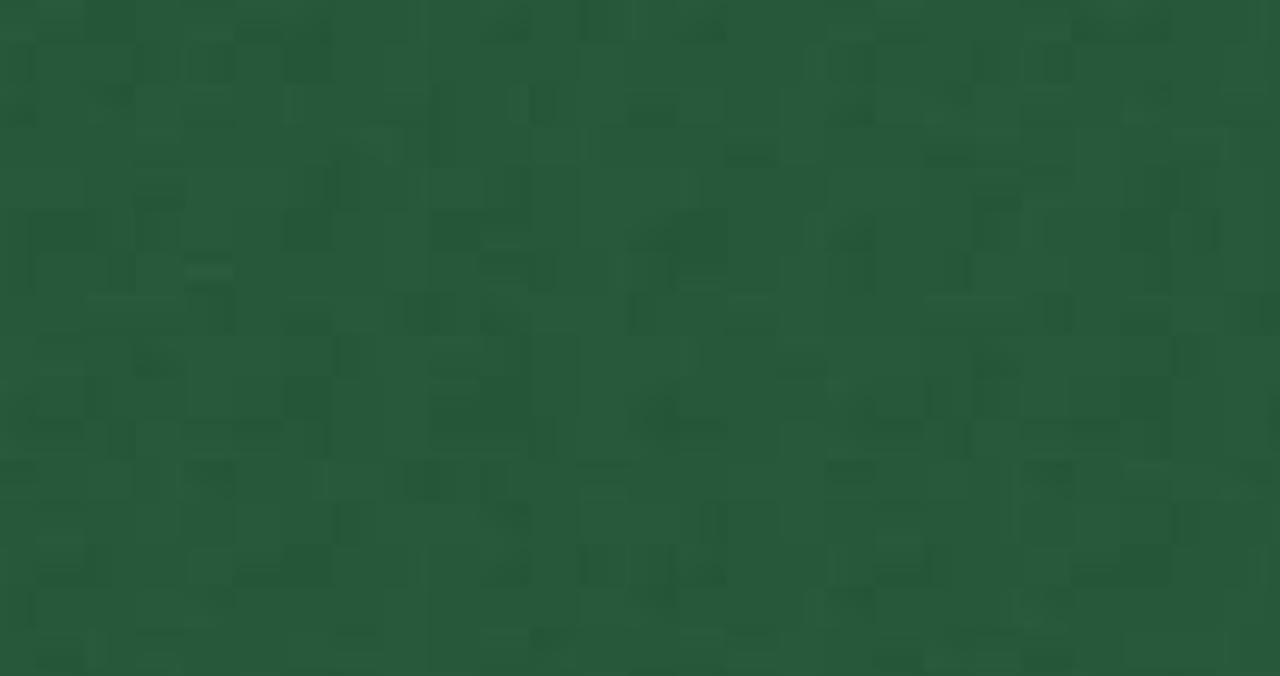
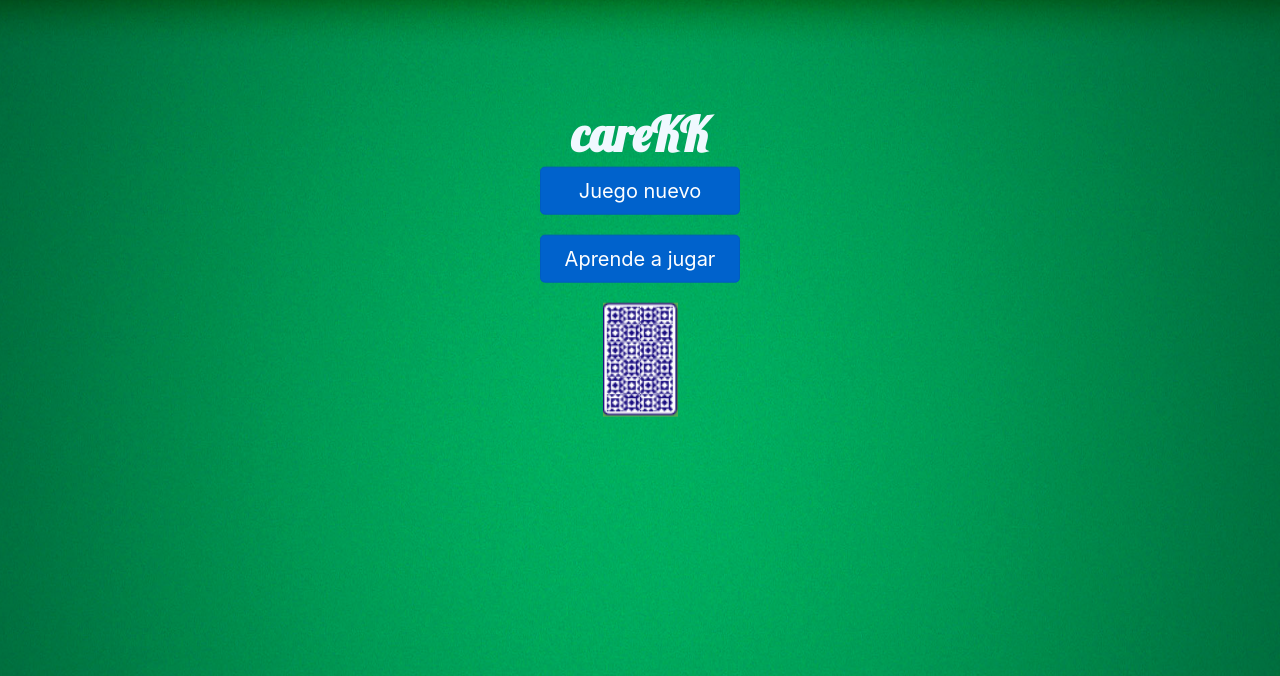
Before and after one commit to daviddelapuente/careKKDjango, a Django app: page / in a window 1280 px wide. Before the commit the part shown is empty. Shown: the top 676 px of the page. Run offline with Django 3.2, Linux system fonts and the light colour scheme; some libraries are stand-ins or nearby versions.

Commit message:
first page html finished

```diff
--- a/careKK/careKKWeb/templates/careKKWeb/home.html
+++ b/careKK/careKKWeb/templates/careKKWeb/home.html
@@ -5,20 +5,92 @@
 
 <head>
   <title>CareKKWeb</title>
+
+  <link rel="stylesheet" type="text/css" href="//fonts.googleapis.com/css?family=Lobster" />
+
+  <script src="{% static 'vendor/jquery/jquery.min.js' %}"></script>
+  <script src="{% static 'vendor/bootstrap/js/bootstrap.bundle.min.js' %}"></script>
+
+  <!-- Core plugin JavaScript-->
+  <script src="{% static 'vendor/jquery-easing/jquery.easing.min.js' %}"></script>
+
+  <!-- Page level plugin JavaScript-->
+  <script src="{% static 'vendor/chart.js/Chart.min.js' %}"></script>
+  <script src="{% static 'vendor/datatables/jquery.dataTables.js' %}"></script>
+  <script src="{% static 'vendor/datatables/dataTables.bootstrap4.js' %}"></script>
+
+  <!-- Custom scripts for all pages-->
+  <script src="{% static 'js/sb-admin.min.js' %}"></script>
+
+  <!-- Demo scripts for this page-->
+  <script src="{% static 'js/demo/datatables-demo.js' %}"></script>
+  <script src="{% static 'js/demo/chart-area-demo.js' %}"></script>
+
+  <!-- Custom fonts for this template-->
+  <link href="{% static 'vendor/fontawesome-free/css/all.min.css' %}" rel="stylesheet" type="text/css">
+
+  <!-- Page level plugin CSS-->
+  <link href="{% static 'vendor/datatables/dataTables.bootstrap4.css' %}" rel="stylesheet">
+
+  <!-- Custom styles for this template-->
+  <link href="{% static 'css/sb-admin.css' %}" rel="stylesheet">
 </head>
 <style>
 #bg{
-    background-size: 1800px 900px;
+    background-size: 100% 100%;
     background-repeat: no-repeat;
     background-position: top;
     background-attachment: fixed;
 }
+
+h1 { font-family: Lobster;
+font-size: 48px;
+font-style: normal;
+font-variant: normal;
+font-weight: 700;
+line-height: 26.4px;
+color: aliceblue;}
+
+.center {
+  margin: auto;
+  padding: 10px;
+  text-align: center;
+}
+
+.centerBorder {
+  margin: auto;
+  padding: 10px;
+  transform: translate(0%, 30%);
+
+}
+
+.homeButton{
+  width: 200px;
+}
+
 </style>
 
-<body id="bg" style="background-image: url('{% static "src/images/greenTable.jpeg" %}')";>
-    <div>
+<body id="bg" style="background-image: url('{% static "src/images/greenTable.png" %}')";>
 
+    <div class="row">
+      <div class="col">
+        <div class="centerBorder container-fluid">
+          <h1 class="center">careKK</h1>
+          <div class="center">
+            <a href="#" class="btn btn-primary btn-lg active homeButton" role="button" aria-pressed="true">Juego nuevo</a>
+          </div>
+          <div class="center">
+            <a href="#" class="btn btn-primary btn-lg active homeButton" role="button" aria-pressed="true">Aprende a jugar</a>
+          </div>
+
+          <div class="center">
+            <img src="{% static "src/images/cardsBack.png" %}" width="75px">
+          </div>
+        </div>
+      </div>
     </div>
+
+
 </body>
 
 </html>
```
Also changed, not shown: careKK/static/src/images/cardsBack.png (added), careKK/static/src/images/greenTable.jpeg (deleted), careKK/static/src/images/greenTable.png (added).
